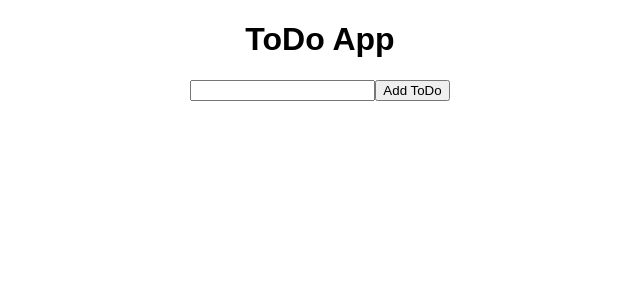
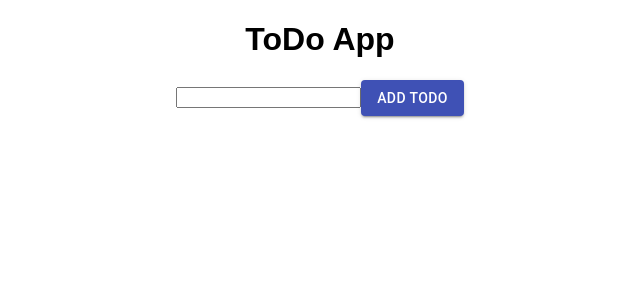
Before and after one commit to Zahra947/to-do-list, a React (Create React App) app: page / in a window 1280 px wide. Shown: the top 300 px of the page, without its empty margins (320-960 px from the left). Built offline with nearby package versions, Linux system fonts and the light colour scheme.

Commit message:
imported button from material ui

```diff
--- a/src/App.js
+++ b/src/App.js
@@ -1,4 +1,5 @@
 import React, { useState } from "react";
+import { Button } from "@material-ui/core";
 import "./styles.css";
 
 export default function App() {
@@ -20,9 +21,14 @@
           value={input}
           onChange={(event) => setInput(event.target.value)}
         />
-        <button type="submit" onClick={addTodo}>
+        <Button
+          type="submit"
+          onClick={addTodo}
+          variant="contained"
+          color="primary"
+        >
           Add ToDo
-        </button>
+        </Button>
       </form>
 
       <ul>
```
